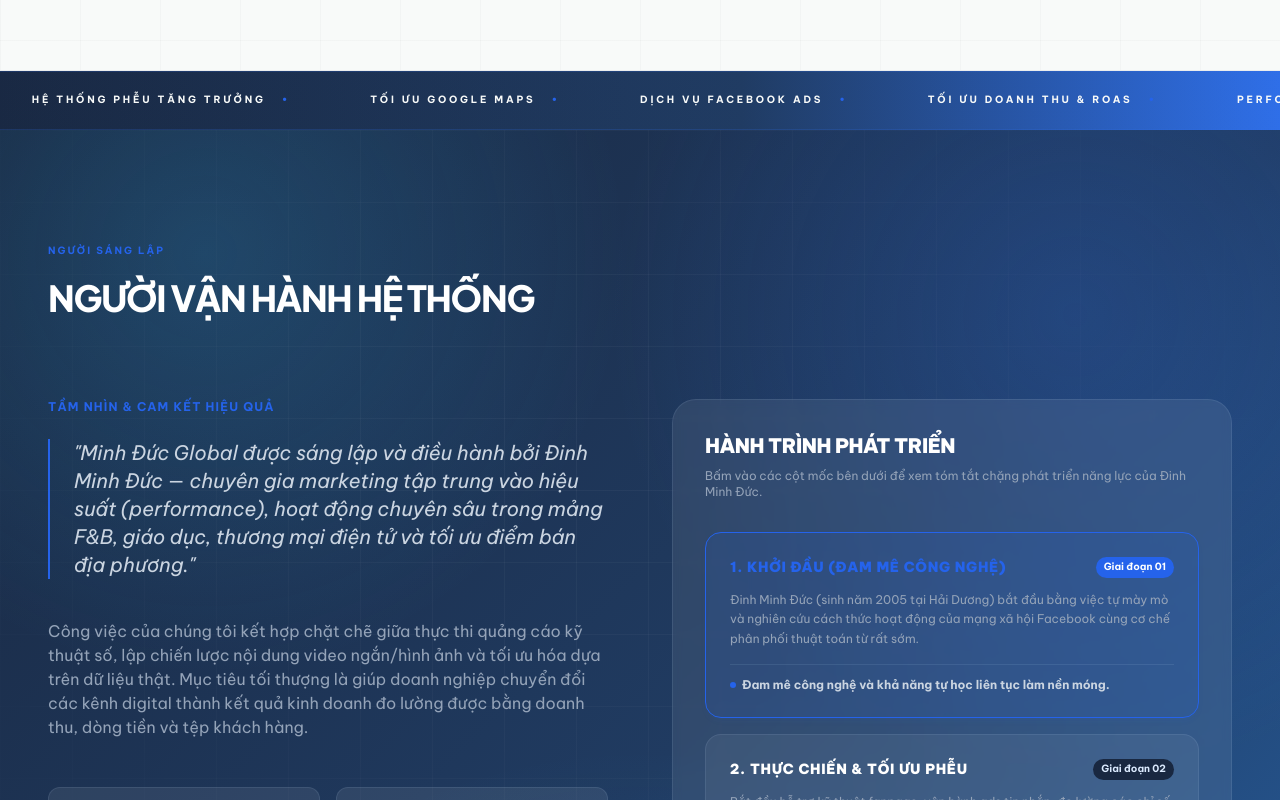
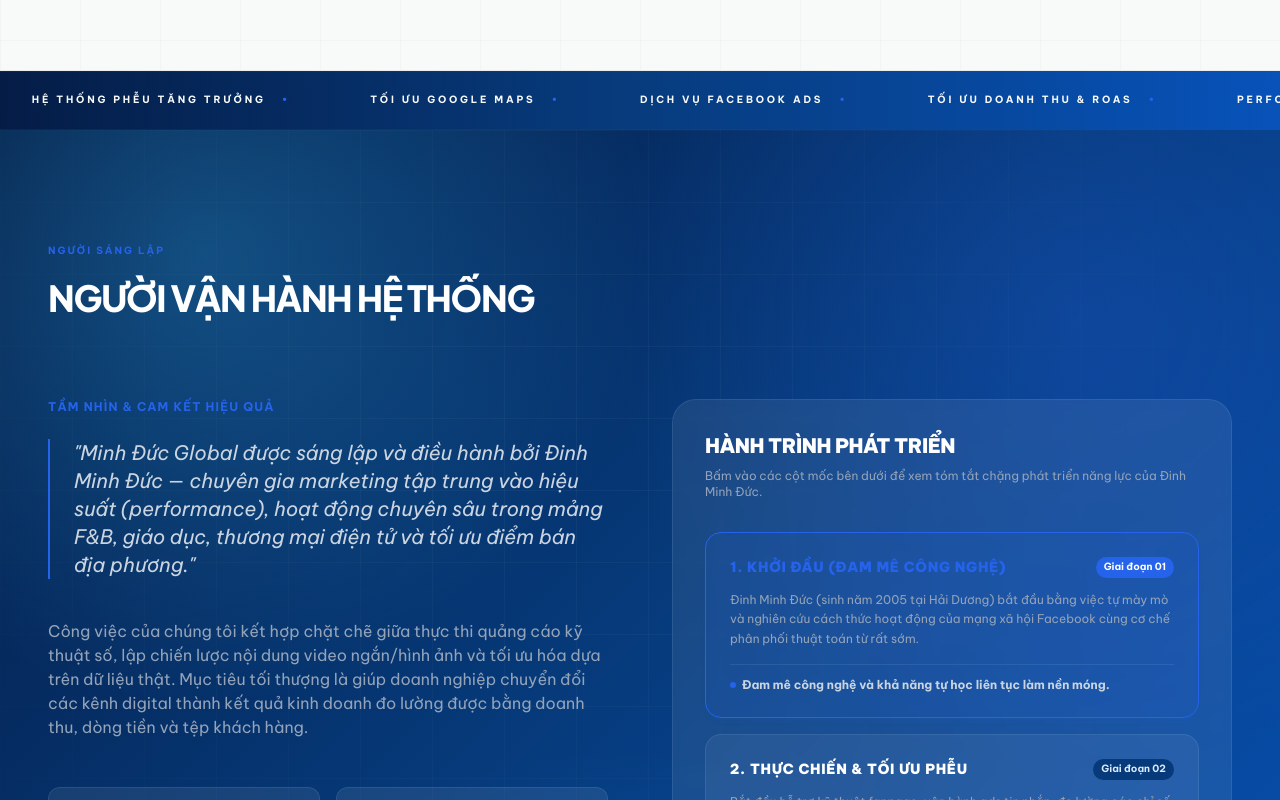
Before and after one commit to khiteduy/landing-page-minhduc, a React (Vite) app: page / in a window 1280 px wide. Shown: the part 920-1720 px from the top of the page. Built offline with nearby package versions, Linux system fonts and the light colour scheme; no server answers.

Commit message:
Restore brighter gravity blue theme

```diff
--- a/src/components/AboutSection.jsx
+++ b/src/components/AboutSection.jsx
@@ -100,7 +100,7 @@ export default function AboutSection() {
                       {phase.title}
                     </h4>
                     <span className={`text-[10px] font-bold px-2 py-0.5 rounded-full ${
-                      activeStory === idx ? "bg-[#2563EB] text-white" : "bg-[#192841] text-blue-100"
+                      activeStory === idx ? "bg-[#2563EB] text-white" : "bg-[#063A7A] text-blue-100"
                     }`}>
                       Giai đoạn 0{idx + 1}
                     </span>
--- a/src/components/Header.jsx
+++ b/src/components/Header.jsx
@@ -33,7 +33,7 @@ export default function Header() {
           <a
             href="/#contact"
             onClick={() => { if (window.trackCTA) window.trackCTA("Header - Hợp tác ngay (Desktop)"); }}
-            className="px-6 py-3 bg-[#192841] text-white rounded-full hover:bg-[#2563EB] transition-all duration-300 text-[10px] tracking-widest uppercase font-bold shadow-sm hover:shadow-md"
+            className="px-6 py-3 bg-[#063A7A] text-white rounded-full hover:bg-[#2563EB] transition-all duration-300 text-[10px] tracking-widest uppercase font-bold shadow-sm hover:shadow-md"
           >
             Hợp tác ngay
           </a>
--- a/src/styles.css
+++ b/src/styles.css
@@ -6,9 +6,9 @@
   --bg: #F8FAF9;
   --text: #0A0F1C;
   --accent: #2563EB;
-  --ocean: #2F6FE8;
-  --ocean-deep: #192841;
-  --ocean-mid: #203B61;
+  --ocean: #0752B8;
+  --ocean-deep: #041B44;
+  --ocean-mid: #063A7A;
   --border: rgba(10, 15, 28, 0.06);
 }
 
@@ -82,8 +82,8 @@ li {
   overflow: hidden;
   white-space: nowrap;
   display: flex;
-  @apply py-5 border-y border-[#2F6FE8]/20 text-[#F8FAF9];
-  background: linear-gradient(90deg, #192841 0%, #203B61 58%, #2F6FE8 100%);
+  @apply py-5 border-y border-[#0752B8]/20 text-[#F8FAF9];
+  background: linear-gradient(90deg, #041B44 0%, #063A7A 48%, #0752B8 100%);
 }
 
 .marquee-track {
@@ -129,13 +129,13 @@ li {
   position: absolute;
   bottom: 0; left: 0;
   width: 100%; height: 0;
-  background-color: #192841;
+  background-color: #063A7A;
   transition: all 0.45s cubic-bezier(0.16, 1, 0.3, 1);
   z-index: -1;
 }
 
 .btn-awwwards-solid:hover {
-  border-color: #192841;
+  border-color: #063A7A;
   color: #ffffff;
   box-shadow: 0 6px 20px rgba(10, 15, 28, 0.15);
   transform: translateY(-1px);
@@ -154,14 +154,14 @@ li {
   position: absolute;
   bottom: 0; left: 0;
   width: 100%; height: 0;
-  background-color: #192841;
+  background-color: #063A7A;
   transition: all 0.45s cubic-bezier(0.16, 1, 0.3, 1);
   z-index: -1;
 }
 
 .btn-awwwards-outline:hover {
   color: #ffffff;
-  border-color: #192841;
+  border-color: #063A7A;
   transform: translateY(-1px);
 }
 
@@ -179,14 +179,14 @@ li {
   position: absolute;
   bottom: 0; left: 0;
   width: 100%; height: 0;
-  background-color: #192841;
+  background-color: #063A7A;
   transition: all 0.45s cubic-bezier(0.16, 1, 0.3, 1);
   z-index: -1;
 }
 
 .btn-awwwards-accent:hover {
   color: #ffffff;
-  border-color: #192841;
+  border-color: #063A7A;
   transform: translateY(-1px);
 }
 
@@ -208,10 +208,10 @@ li {
   position: relative;
   overflow: hidden;
   background:
-    radial-gradient(circle at 16% 12%, rgba(56, 189, 248, 0.18) 0%, transparent 30%),
-    radial-gradient(circle at 84% 18%, rgba(47, 111, 232, 0.22) 0%, transparent 34%),
-    radial-gradient(circle at 50% 115%, rgba(14, 165, 233, 0.14) 0%, transparent 42%),
-    linear-gradient(135deg, #192841 0%, #203B61 56%, #265B9A 100%) !important;
+    radial-gradient(circle at 16% 12%, rgba(56, 189, 248, 0.28) 0%, transparent 32%),
+    radial-gradient(circle at 84% 18%, rgba(37, 99, 235, 0.24) 0%, transparent 34%),
+    radial-gradient(circle at 50% 115%, rgba(14, 165, 233, 0.20) 0%, transparent 42%),
+    linear-gradient(135deg, #041B44 0%, #063A7A 48%, #0752B8 100%) !important;
 }
 
 .gravity-blue-surface::before,
@@ -295,11 +295,11 @@ li {
 ────────────────────────────────────────── */
 .cases-hero {
   background:
-    radial-gradient(circle at 16% 12%, rgba(56, 189, 248, 0.18) 0%, transparent 30%),
-    radial-gradient(circle at 84% 18%, rgba(47, 111, 232, 0.22) 0%, transparent 34%),
-    linear-gradient(135deg, #192841 0%, #203B61 56%, #265B9A 100%);
+    radial-gradient(circle at 16% 12%, rgba(56, 189, 248, 0.28) 0%, transparent 32%),
+    radial-gradient(circle at 84% 18%, rgba(37, 99, 235, 0.24) 0%, transparent 34%),
+    linear-gradient(135deg, #041B44 0%, #063A7A 48%, #0752B8 100%);
   border-radius: 2rem !important;
-  @apply border border-[#2F6FE8]/20;
+  @apply border border-[#0752B8]/20;
 }
 
 .case-kpi {
```
